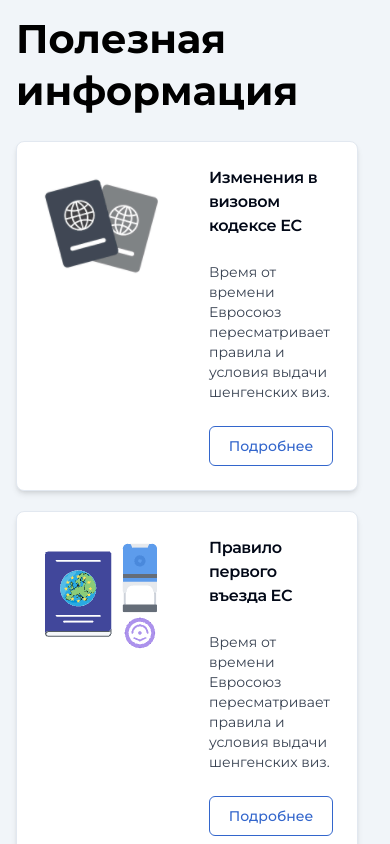
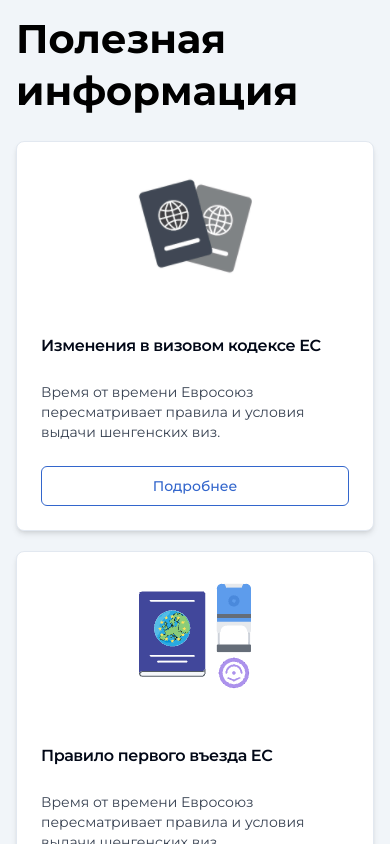
Before and after one commit to KirillUnited/eurostarvisa, a Next.js app: page / in a window 390 px wide. Shown: the part 5220-6064 px from the top of the page. Built offline with nearby package versions, Linux system fonts and the light colour scheme.

Commit message:
Update "Info" section

```diff
--- a/src/components/shared/info/info-list.tsx
+++ b/src/components/shared/info/info-list.tsx
@@ -16,7 +16,7 @@ function InfoList() {
                             key={title}
                         >
                             <Card
-                                className='grid grid-cols-[168px,_1fr] shadow-md hover:shadow-2xl transition-all duration-300 h-full'
+                                className='sm:grid grid-cols-[168px,_1fr] shadow-md hover:shadow-2xl transition-all duration-300 h-full'
                             >
                                 <CardHeader>
                                     <Image
--- a/src/components/shared/info/info-section.tsx
+++ b/src/components/shared/info/info-section.tsx
@@ -11,9 +11,10 @@ function InfoSection({ children }: React.HTMLAttributes<HTMLElement>) {
                         <h2 className='heading-2'>{site.home.info.title}</h2>
                         {site.home.info.description && <p dangerouslySetInnerHTML={{ __html: site.home.info.description }} />}
                     </div>
-                    <div className="section-body grid grid-cols-[auto,_1fr] gap-4">
+                    <div className="section-body grid md:grid-cols-[auto,_1fr] gap-4">
                         {children}
                         <Image
+                        className='hidden lg:flex'
                             width={478}
                             height={540}
                             src={site.home.info.image}
--- a/src/components/shared/testimonial/index.ts
+++ b/src/components/shared/testimonial/index.ts
@@ -1,5 +1,5 @@
 import TestimonialSection from "./testimonial-section";
-import TestimonialCarousel from "./_testimonial-carousel";
+import TestimonialCarousel from "./testimonial-carousel";
 
 export {
     TestimonialSection,
```
Also changed, not shown: src/components/shared/testimonial/testimonial-carousel.tsx (renamed from src/components/shared/testimonial/_testimonial-carousel.tsx).
